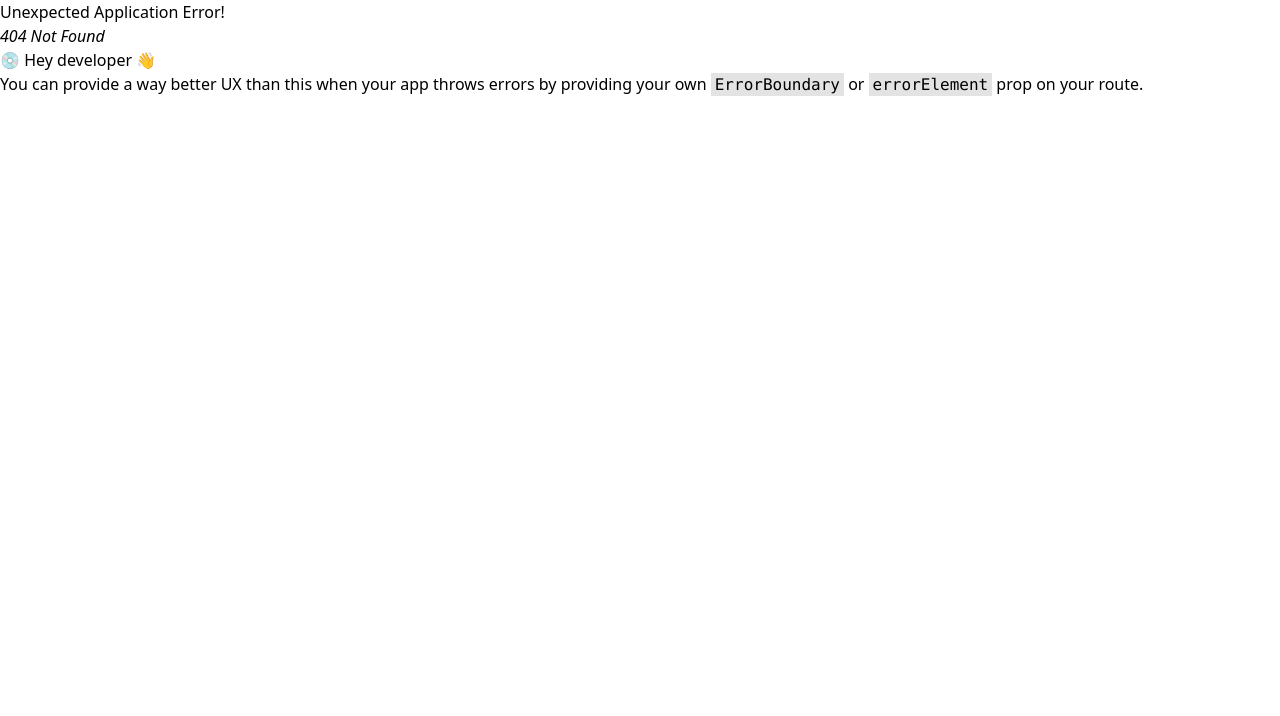
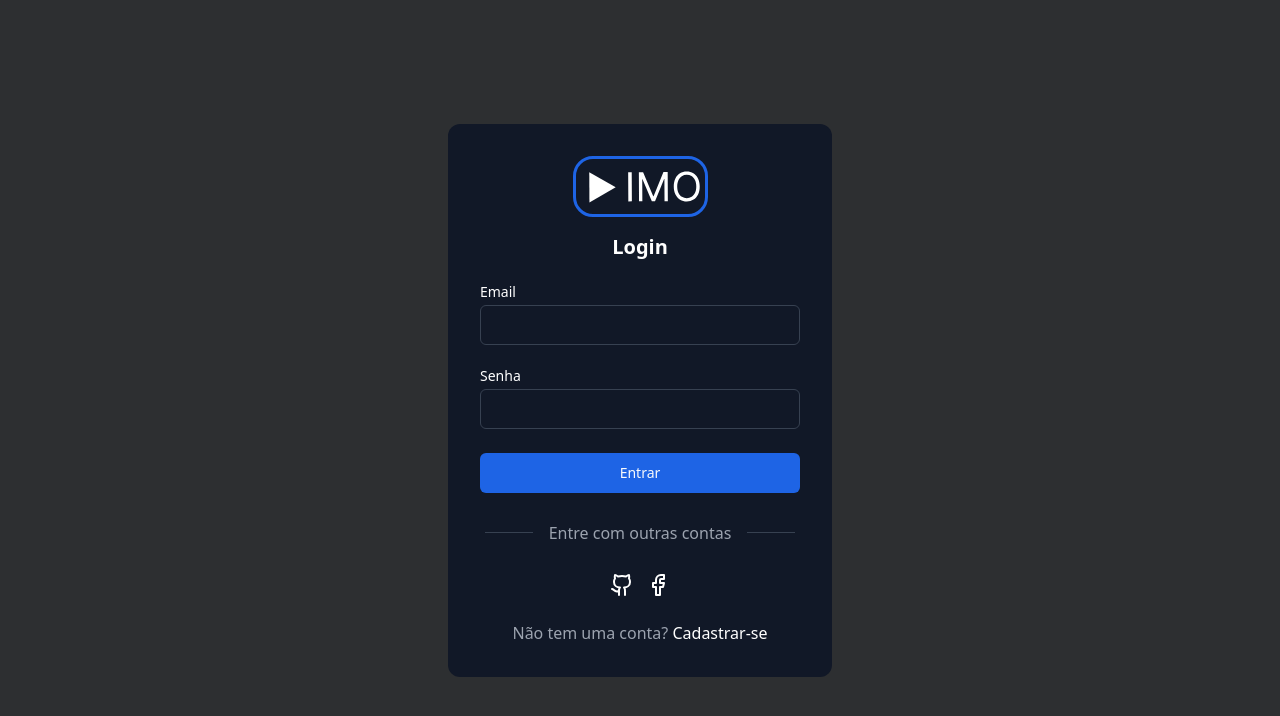
Before and after one commit to imofatec/imo, a React (Vite) app in the folder frontend/: page /login in a window 1280 px wide. Before the commit this address had no page. Shown: the top 716 px of the page. Built offline with nearby package versions, Linux system fonts and the light colour scheme.

Commit message:
:lipstick: feat(ui): adicionaado página de SignIn e componentização da logo para reutilização

```diff
--- a/frontend/src/App.jsx
+++ b/frontend/src/App.jsx
@@ -1,4 +1,5 @@
 import SignUp from "./pages/SignUp"
+import SignIn from "./pages/SignIn"
 import Index from "./pages/Index"
 import Header from "./layouts/Header"
 import { createBrowserRouter, RouterProvider } from "react-router-dom"
@@ -17,6 +18,10 @@ function App() {
     {
       path: "/cadastro",
       element: <SignUp />
+    },
+    {
+      path: "/login",
+      element: <SignIn />
     }
   ])
   return (
--- a/frontend/src/components/ui/input.jsx
+++ b/frontend/src/components/ui/input.jsx
@@ -7,7 +7,7 @@ const Input = React.forwardRef(({ className, type, ...props }, ref) => {
     (<input
       type={type}
       className={cn(
-        "flex h-10 w-full rounded-md border border-white bg-white px-3 py-2 text-sm ring-offset-white file:border-0 file:bg-transparent file:text-sm file:font-medium placeholder:text-slate-500 focus-visible:outline-none focus-visible:ring-2 focus-visible:ring-slate-950 focus-visible:ring-offset-2 disabled:cursor-not-allowed disabled:opacity-50 dark:border-slate-800 dark:bg-slate-950 dark:ring-offset-slate-950 dark:placeholder:text-slate-400 dark:focus-visible:ring-slate-300",
+        "flex h-10 w-full rounded-md border border-white bg-white px-3 py-2 text-sm  file:border-0 file:bg-transparent file:text-sm file:font-medium placeholder:text-slate-500 focus-visible:outline-none disabled:cursor-not-allowed disabled:opacity-50 dark:border-slate-800 dark:bg-slate-950  dark:placeholder:text-slate-400 ",
         className
       )}
       ref={ref}
--- a/frontend/src/components/ui/inputlabel.jsx
+++ b/frontend/src/components/ui/inputlabel.jsx
@@ -2,12 +2,12 @@ import { Input } from "@/components/ui/input"
 import { Label } from "@/components/ui/label"
 
 export function InputLabel(props) {
-    const { type, id, name, placeholder, label } = props
+    const { type, id, name, placeholder, label, classname } = props
 
     return (
         <div className="grid w-full max-w-sm items-center gap-1.5">
             <Label htmlFor={id}>{label}</Label>
-            <Input type={type} id={id} name={name} placeholder={placeholder} />
+            <Input type={type} id={id} name={name} placeholder={placeholder} className={classname} />
         </div>
     )
 }
--- /dev/null
+++ b/frontend/src/components/ui/logo.jsx
@@ -0,0 +1,19 @@
+import headerlogoinicial from "@/assets/headerlogoinicial.svg"
+import headerlogoazul from "@/assets/headerlogoazul.svg"
+import { useState } from "react"
+import { Link } from "react-router-dom"
+
+export function Logo() {
+
+    const [logo, setLogo] = useState(headerlogoinicial)
+
+    function handleLogoHover(e) {
+        setLogo(e.type === 'mouseenter' ? headerlogoazul : headerlogoinicial)
+    }
+    return (
+
+        <Link to="/">
+            <img src={logo} onMouseEnter={handleLogoHover} onMouseOut={handleLogoHover} className="mb-4 cursor-pointer"></img>
+        </Link>
+    )
+}
--- /dev/null
+++ b/frontend/src/pages/SignIn.jsx
@@ -0,0 +1,43 @@
+import { InputLabel } from "@/components/ui/inputlabel"
+import { Button } from "@/components/ui/button"
+import { Link } from "react-router-dom"
+import { Logo } from "@/components/ui/logo"
+import { Github } from "lucide-react"
+import { Facebook } from "lucide-react"
+
+export default function SignIn() {
+
+    return (
+        <div className="flex justify-center items-center h-screen bg-custom-gray">
+            <div className="p-8 space-y-6 w-96 text-white bg-custom-blue rounded-xl">
+
+                <div className="flex flex-col items-center">
+                    <Logo/>
+                    <h1 className="text-xl font-bold text-center">
+                        Login
+                    </h1>
+                </div>
+
+                <InputLabel type="text" id="email" name="email" placeholder=" " label="Email" classname="bg-custom-blue border border-custom-border-gray focus:border-custom-light-blue" />
+
+                <InputLabel type="password" id="password" name="password" placeholder=" " label="Senha" classname="bg-custom-blue border border-custom-border-gray focus:border-custom-light-blue" />
+
+                <Button className="w-full bg-custom-light-blue">Entrar</Button>
+
+                <div className="flex items-center justify-center h-8">
+                    <div className="h-[1px] w-12 bg-custom-border-gray"></div>
+                    <p className="text-custom-text-gray pl-4 pr-4">Entre com outras contas</p>
+                    <div className="h-[1px] w-12 bg-custom-border-gray"></div>
+                </div>
+
+                <div className="flex justify-center gap-3">
+                    <Github/>
+                    <Facebook/>
+                </div>
+                <div className="flex justify-center ">
+                <p className="text-custom-text-gray">Não tem uma conta? <Link to="/cadastro" className="text-white ">Cadastrar-se</Link></p>
+                </div>
+            </div>
+        </div>
+    )
+}
--- a/frontend/tailwind.config.js
+++ b/frontend/tailwind.config.js
@@ -20,7 +20,9 @@ module.exports = {
       colors: {
         "custom-blue": "#111827",
         "custom-light-blue": "#1E64E5",
-        "custom-gray": "#2D2F31"
+        "custom-gray": "#2D2F31",
+        "custom-border-gray":"#374151",
+        "custom-text-gray": "#9CA3AF"
       },
       keyframes: {
         "accordion-down": {
```
